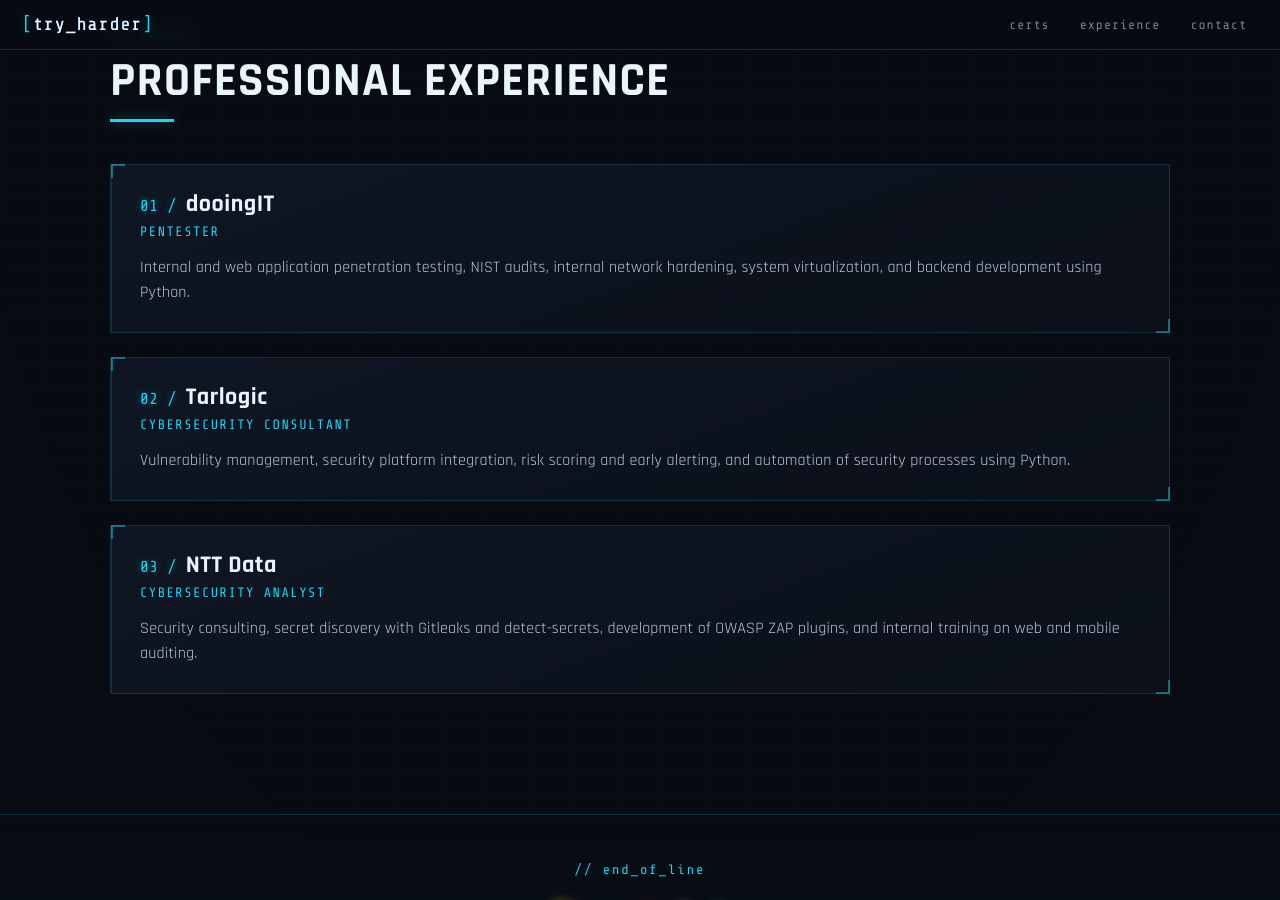
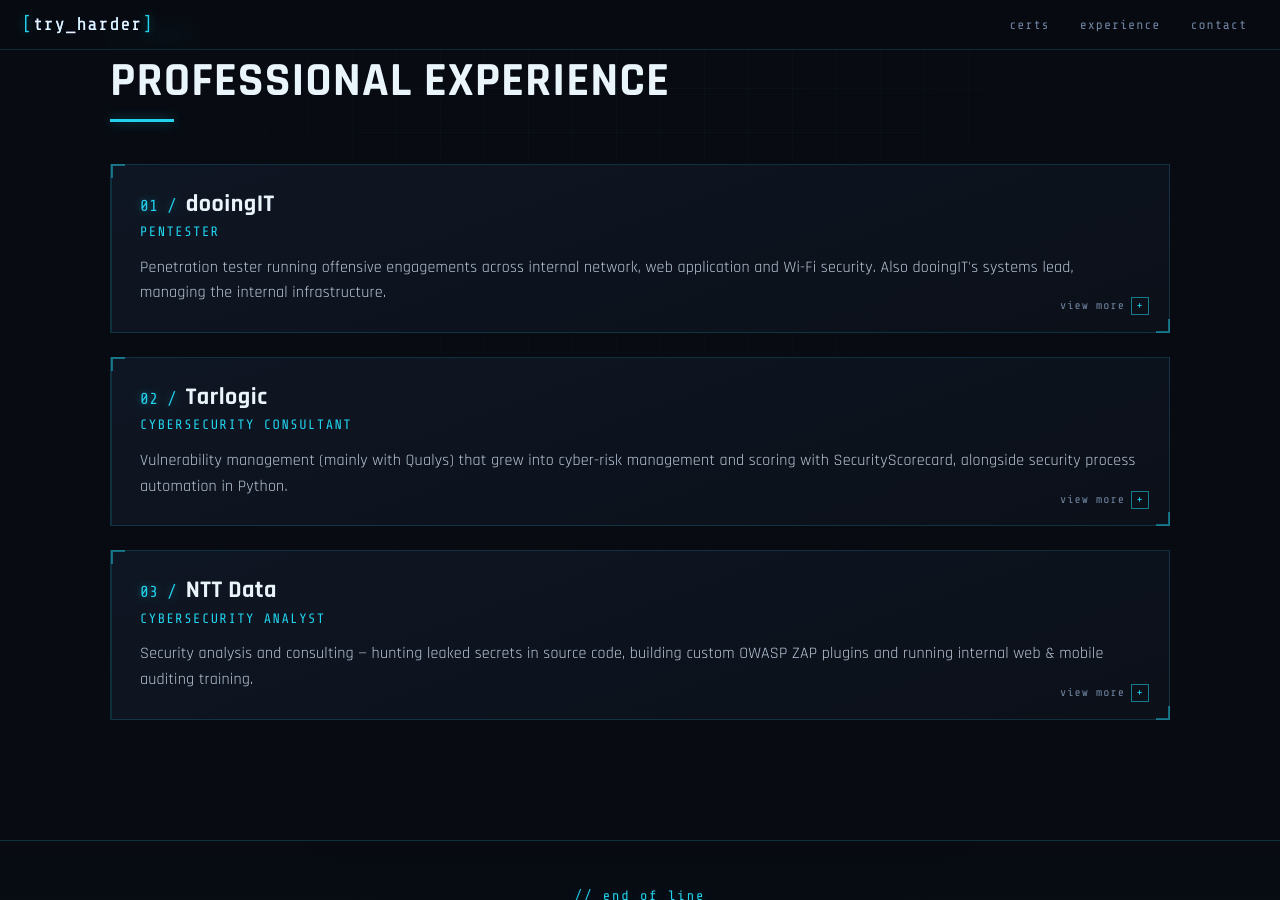
Before and after one commit to s4mu51/s4mu51.github.io, a Jekyll site: the page built from index.html, in a window 1280 px wide and 900 px high, scrolled down 1592 px. Built offline with Jekyll 4.4.1, drawn with Linux system fonts in a browser that asks for light colours.

Commit message:
cyberpunk - tarjetas + ingles

```diff
--- /dev/null
+++ b/_includes/experience-modal.html
@@ -0,0 +1,9 @@
+<div id="xp-modal" class="xp-modal" hidden aria-hidden="true" role="dialog" aria-label="Experience detail">
+  <div class="xp-dialog">
+    <button id="xp-close" class="xp-close" aria-label="Close">&#10005;</button>
+    <p class="xp-modal-kicker">// experience</p>
+    <h3 id="xp-modal-company" class="xp-modal-company"></h3>
+    <p id="xp-modal-role" class="xp-modal-role"></p>
+    <div id="xp-modal-body" class="xp-modal-body"></div>
+  </div>
+</div>
--- a/_includes/footer.html
+++ b/_includes/footer.html
@@ -1,7 +1,7 @@
 <footer class="footer">
   <p class="footer-mono">// end_of_line</p>
 
-  <div class="footer-pac" role="button" tabindex="0" aria-label="Jugar al comecocos" title="¡Dale para jugar al comecocos!">
+  <div class="footer-pac" role="button" tabindex="0" aria-label="Play Pac-Man" title="Click to play Pac-Man!">
     <img class="pac" src="{{ '/assets/img/pacman.svg' | relative_url }}" alt="">
     <span class="dot"></span>
     <span class="dot"></span>
--- a/_includes/pacman-game.html
+++ b/_includes/pacman-game.html
@@ -1,24 +1,24 @@
-<div id="pac-modal" class="pac-modal" hidden aria-hidden="true" role="dialog" aria-label="Comecocos">
+<div id="pac-modal" class="pac-modal" hidden aria-hidden="true" role="dialog" aria-label="Pac-Man">
   <div class="pac-dialog">
     <div class="pac-bar">
-      <span class="pac-title">// comecocos</span>
+      <span class="pac-title">// pac-man</span>
       <div class="pac-stats">
         <span>SCORE <b id="pac-score">0</b></span>
         <span>LIVES <b id="pac-lives">3</b></span>
       </div>
-      <button id="pac-close" class="pac-close" aria-label="Cerrar">&#10005;</button>
+      <button id="pac-close" class="pac-close" aria-label="Close">&#10005;</button>
     </div>
 
     <div class="pac-stage">
       <canvas id="pac-canvas" width="304" height="336"></canvas>
       <div id="pac-overlay" class="pac-overlay" hidden>
         <p id="pac-msg" class="pac-msg"></p>
-        <button id="pac-restart" class="pac-btn">&#9654; Jugar</button>
+        <button id="pac-restart" class="pac-btn">&#9654; Play</button>
       </div>
     </div>
 
     <div class="pac-controls">
-      <p class="pac-hint">Mueve con &larr; &uarr; &rarr; &darr; o WASD &middot; ESC para salir</p>
+      <p class="pac-hint">Move with &larr; &uarr; &rarr; &darr; or WASD &middot; ESC to exit</p>
       <div class="pac-dpad" aria-hidden="true">
         <button data-dir="up">&#9650;</button>
         <div>
--- a/_includes/projects.html
+++ b/_includes/projects.html
@@ -4,21 +4,72 @@
 </div>
 
 <ol class="timeline">
-  <li class="card xp">
+  <li class="card xp" tabindex="0" role="button" aria-label="View dooingIT details">
     <h3 class="xp-company">dooingIT</h3>
     <p class="xp-role">Pentester</p>
-    <p class="xp-desc">Internal and web application penetration testing, NIST audits, internal network hardening, system virtualization, and backend development using Python.</p>
+    <p class="xp-desc">Penetration tester running offensive engagements across internal network, web application and Wi-Fi security. Also dooingIT's systems lead, managing the internal infrastructure.</p>
+    <span class="xp-cue">view more<span class="xp-cue-plus">+</span></span>
+
+    <div class="xp-detail" hidden>
+      <p class="xp-meta"><span>Mar 2022 – Present</span><span>Santiago de Compostela, Spain</span></p>
+      <h4 class="xp-h">Offensive Security</h4>
+      <ul class="xp-list">
+        <li>Internal network penetration testing</li>
+        <li>Web application penetration testing</li>
+        <li>Wi-Fi / wireless security assessments</li>
+        <li>NIST audits</li>
+      </ul>
+      <h4 class="xp-h">Systems &amp; Infrastructure</h4>
+      <ul class="xp-list">
+        <li>Management of dooingIT's internal infrastructure</li>
+        <li>Virtualization with Proxmox</li>
+        <li>Network &amp; firewall administration (Cisco, pfSense, VPN)</li>
+        <li>Internal tooling and backend development with Python</li>
+      </ul>
+      <h4 class="xp-h">Stack</h4>
+      <div class="xp-tags"><span>Internal</span><span>Web</span><span>Wi-Fi</span><span>NIST</span><span>Proxmox</span><span>Cisco</span><span>pfSense</span><span>VPN</span><span>Python</span></div>
+    </div>
   </li>
 
-  <li class="card xp">
+  <li class="card xp" tabindex="0" role="button" aria-label="View Tarlogic details">
     <h3 class="xp-company">Tarlogic</h3>
     <p class="xp-role">Cybersecurity Consultant</p>
-    <p class="xp-desc">Vulnerability management, security platform integration, risk scoring and early alerting, and automation of security processes using Python.</p>
+    <p class="xp-desc">Vulnerability management (mainly with Qualys) that grew into cyber-risk management and scoring with SecurityScorecard, alongside security process automation in Python.</p>
+    <span class="xp-cue">view more<span class="xp-cue-plus">+</span></span>
+
+    <div class="xp-detail" hidden>
+      <p class="xp-meta"><span>Jan 2021 – Feb 2022</span><span>Santiago de Compostela, Spain</span></p>
+      <h4 class="xp-h">Responsibilities</h4>
+      <ul class="xp-list">
+        <li>Vulnerability management with Qualys</li>
+        <li>Cyber-risk management &amp; scoring (SecurityScorecard, BitSight)</li>
+        <li>Integrations in RSA Archer</li>
+        <li>Early warning &amp; alerting</li>
+        <li>Security process automation with Python</li>
+      </ul>
+      <h4 class="xp-h">Stack</h4>
+      <div class="xp-tags"><span>Qualys</span><span>SecurityScorecard</span><span>BitSight</span><span>RSA Archer</span><span>Python</span></div>
+    </div>
   </li>
 
-  <li class="card xp">
+  <li class="card xp" tabindex="0" role="button" aria-label="View NTT Data details">
     <h3 class="xp-company">NTT Data</h3>
     <p class="xp-role">Cybersecurity Analyst</p>
-    <p class="xp-desc">Security consulting, secret discovery with Gitleaks and detect-secrets, development of OWASP ZAP plugins, and internal training on web and mobile auditing.</p>
+    <p class="xp-desc">Security analysis and consulting — hunting leaked secrets in source code, building custom OWASP ZAP plugins and running internal web & mobile auditing training.</p>
+    <span class="xp-cue">view more<span class="xp-cue-plus">+</span></span>
+
+    <div class="xp-detail" hidden>
+      <p class="xp-meta"><span>Sep 2020 – Jan 2021</span><span>A Coruña, Spain</span></p>
+      <p class="xp-note">Everis Aeroespacial y Defensa — acquired by NTT Data.</p>
+      <h4 class="xp-h">Responsibilities</h4>
+      <ul class="xp-list">
+        <li>Security consulting</li>
+        <li>Secret discovery with Gitleaks and detect-secrets</li>
+        <li>Development of new OWASP ZAP plugins</li>
+        <li>Internal training on web and mobile auditing</li>
+      </ul>
+      <h4 class="xp-h">Stack</h4>
+      <div class="xp-tags"><span>Gitleaks</span><span>detect-secrets</span><span>OWASP ZAP</span><span>Web</span><span>Mobile</span></div>
+    </div>
   </li>
 </ol>
--- a/_layouts/default.html
+++ b/_layouts/default.html
@@ -16,5 +16,6 @@
   </main>
   {% include footer.html %}
   {% include pacman-game.html %}
+  {% include experience-modal.html %}
 </body>
 </html>
--- a/assets/js/main.js
+++ b/assets/js/main.js
@@ -37,6 +37,43 @@
     pacScene.addEventListener("click", launch);
     pacScene.addEventListener("keydown", function (e) {
       if (e.key === "Enter" || e.key === " ") { e.preventDefault(); launch(); }
+    });
+  }
+
+  /* Experience cards -> open detail modal */
+  var xpModal = document.getElementById("xp-modal");
+  if (xpModal) {
+    var xpBody = document.getElementById("xp-modal-body");
+    var xpCompany = document.getElementById("xp-modal-company");
+    var xpRole = document.getElementById("xp-modal-role");
+
+    var openXp = function (card) {
+      var c = card.querySelector(".xp-company");
+      var ro = card.querySelector(".xp-role");
+      var detail = card.querySelector(".xp-detail");
+      xpCompany.textContent = c ? c.textContent.trim() : "";
+      xpRole.textContent = ro ? ro.textContent.trim() : "";
+      xpBody.innerHTML = detail ? detail.innerHTML : "";
+      xpModal.hidden = false;
+      xpModal.setAttribute("aria-hidden", "false");
+      document.body.style.overflow = "hidden";
+    };
+    var closeXp = function () {
+      xpModal.hidden = true;
+      xpModal.setAttribute("aria-hidden", "true");
+      document.body.style.overflow = "";
+    };
+
+    Array.prototype.forEach.call(document.querySelectorAll(".xp"), function (card) {
+      card.addEventListener("click", function () { openXp(card); });
+      card.addEventListener("keydown", function (e) {
+        if (e.key === "Enter" || e.key === " ") { e.preventDefault(); openXp(card); }
+      });
+    });
+    document.getElementById("xp-close").addEventListener("click", closeXp);
+    xpModal.addEventListener("click", function (e) { if (e.target === xpModal) closeXp(); });
+    document.addEventListener("keydown", function (e) {
+      if (e.key === "Escape" && !xpModal.hidden) closeXp();
     });
   }
 
--- a/assets/js/pacman.js
+++ b/assets/js/pacman.js
@@ -1,5 +1,5 @@
 /* ───────────────────────────────────────────────────────────────
-   Comecocos — a compact, playable Pac-Man for the footer easter egg.
+   Pac-Man — a compact, playable Pac-Man for the footer easter egg.
    Opens in a modal via window.PacmanGame.open().
    Tiles: # wall · = ghost-house door · . pellet · o power pellet · (space) empty
    ─────────────────────────────────────────────────────────────── */
@@ -355,8 +355,8 @@
     if (running) { draw(); raf = requestAnimationFrame(loop); }
   }
 
-  function win() { running = false; showOverlay("¡GANASTE! " + score + " pts", "▶ Otra vez"); }
-  function gameOver() { running = false; showOverlay("GAME OVER · " + score + " pts", "▶ Reintentar"); }
+  function win() { running = false; showOverlay("YOU WIN! " + score + " pts", "▶ Play again"); }
+  function gameOver() { running = false; showOverlay("GAME OVER · " + score + " pts", "▶ Retry"); }
 
   function showOverlay(msg, btn) {
     if (!elOverlay) return;
--- a/src/js/pacman.js
+++ b/src/js/pacman.js
@@ -1,5 +1,5 @@
 /* ───────────────────────────────────────────────────────────────
-   Comecocos — a compact, playable Pac-Man for the footer easter egg.
+   Pac-Man — a compact, playable Pac-Man for the footer easter egg.
    Opens in a modal via window.PacmanGame.open().
    Tiles: # wall · = ghost-house door · . pellet · o power pellet · (space) empty
    ─────────────────────────────────────────────────────────────── */
@@ -355,8 +355,8 @@
     if (running) { draw(); raf = requestAnimationFrame(loop); }
   }
 
-  function win() { running = false; showOverlay("¡GANASTE! " + score + " pts", "▶ Otra vez"); }
-  function gameOver() { running = false; showOverlay("GAME OVER · " + score + " pts", "▶ Reintentar"); }
+  function win() { running = false; showOverlay("YOU WIN! " + score + " pts", "▶ Play again"); }
+  function gameOver() { running = false; showOverlay("GAME OVER · " + score + " pts", "▶ Retry"); }
 
   function showOverlay(msg, btn) {
     if (!elOverlay) return;
--- a/src/styles/main.scss
+++ b/src/styles/main.scss
@@ -9,3 +9,4 @@
 @import 'projects';
 @import 'footer';
 @import 'game';
+@import 'xp';
```
Also changed, not shown: src/js/app.js (+37 -0 lines), src/styles/_xp.scss (added, +175 -0 lines), assets/css/main.css, 4 other files.
